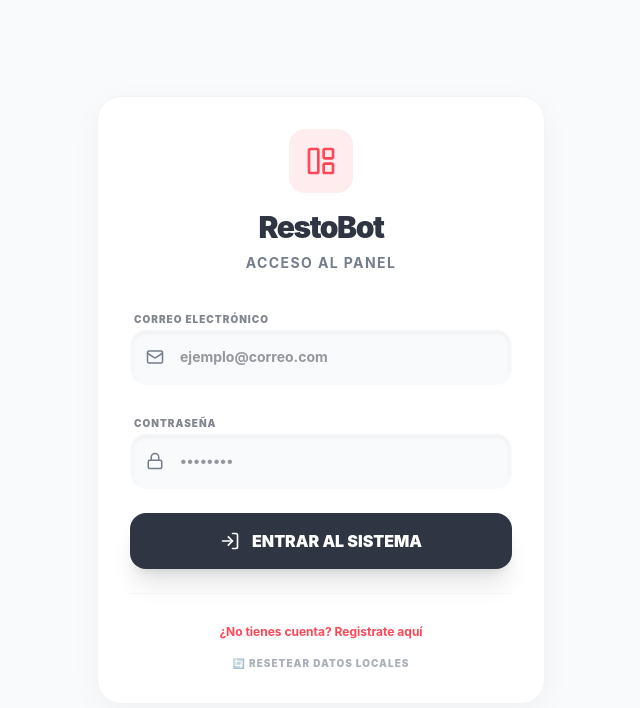
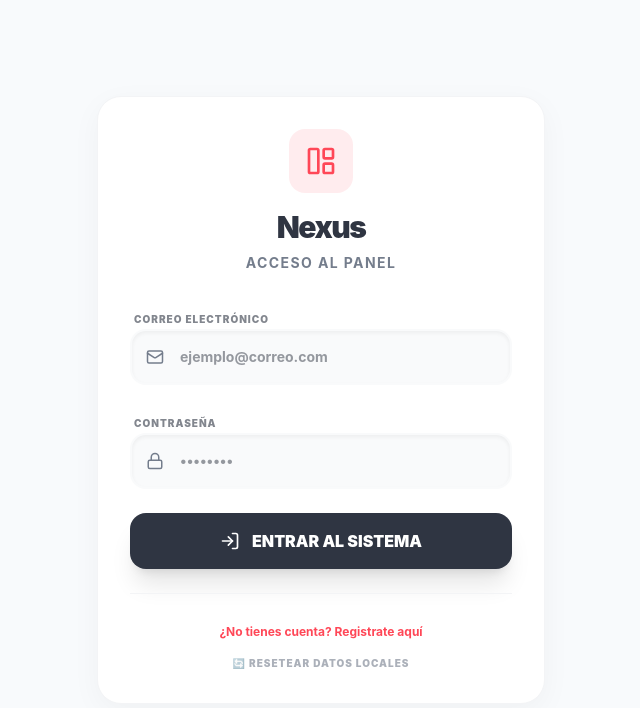
Before and after one commit to fercholink/RestoBot, a React (Vite) app in the folder dashboard/: page / in a window 1280 px wide. Shown: the top 708 px of the page, without its empty margins (319-959 px from the left). Built offline with nearby package versions, Linux system fonts and the light colour scheme; no server answers; the database is empty.

Commit message:
Rebranding: Cambio de nombre del sistema de RestoBot a Nexus en toda la plataforma

```diff
--- a/dashboard/index.html
+++ b/dashboard/index.html
@@ -4,7 +4,7 @@
     <meta charset="UTF-8" />
     <link rel="icon" type="image/svg+xml" href="/vite.svg" />
     <meta name="viewport" content="width=device-width, initial-scale=1.0" />
-    <title>dashboard</title>
+    <title>Nexus | Gestión Inteligente</title>
   </head>
   <body>
     <div id="root"></div>
--- a/dashboard/package.json
+++ b/dashboard/package.json
@@ -1,5 +1,5 @@
 {
-  "name": "dashboard",
+  "name": "nexus-dashboard",
   "private": true,
   "version": "0.0.0",
   "type": "module",
--- a/dashboard/src/components/DigitalCheckIn.jsx
+++ b/dashboard/src/components/DigitalCheckIn.jsx
@@ -320,7 +320,7 @@ const DigitalCheckIn = () => {
                                 </div>
                                 <div className="flex justify-between items-center border-b border-gray-100 pb-3">
                                     <span className="text-[10px] font-black uppercase text-gray-400">WiFi Red</span>
-                                    <span className="text-xs font-black text-primary">RestoBot_Hotel</span>
+                                    <span className="text-xs font-black text-primary">Nexus_Hotel</span>
                                 </div>
                                 <div className="flex justify-between items-center pb-1">
                                     <span className="text-[10px] font-black uppercase text-gray-400">WiFi Pass</span>
--- a/dashboard/src/components/Marketing/AdPreview.jsx
+++ b/dashboard/src/components/Marketing/AdPreview.jsx
@@ -13,14 +13,14 @@ const AdPreview = ({ data }) => {
                         <div className="w-8 h-8 rounded-full bg-gradient-to-tr from-yellow-400 to-purple-600 p-[2px]">
                             <div className="w-full h-full rounded-full bg-white p-[2px]">
                                 <img
-                                    src="https://api.dicebear.com/7.x/avataaars/svg?seed=RestoBot"
+                                    src="https://api.dicebear.com/7.x/avataaars/svg?seed=Nexus"
                                     alt="Profile"
                                     className="w-full h-full rounded-full bg-gray-100"
                                 />
                             </div>
                         </div>
                         <div>
-                            <p className="font-semibold text-xs text-gray-900">restobot_official</p>
+                            <p className="font-semibold text-xs text-gray-900">nexus_official</p>
                             <p className="text-[10px] text-gray-500 leading-none">Publicidad</p>
                         </div>
                     </div>
@@ -44,7 +44,7 @@ const AdPreview = ({ data }) => {
                     </div>
                     <p className="font-semibold text-xs mb-1">2,453 Me gusta</p>
                     <div className="text-xs text-gray-800">
-                        <span className="font-semibold mr-1">restobot_official</span>
+                        <span className="font-semibold mr-1">nexus_official</span>
                         <span className="whitespace-pre-wrap">{generatedText}</span>
                     </div>
                 </div>
@@ -59,13 +59,13 @@ const AdPreview = ({ data }) => {
                 <div className="p-3 flex items-center gap-2 mb-1">
                     <div className="w-10 h-10 rounded-full bg-gray-200 overflow-hidden">
                         <img
-                            src="https://api.dicebear.com/7.x/avataaars/svg?seed=RestoBot"
+                            src="https://api.dicebear.com/7.x/avataaars/svg?seed=Nexus"
                             alt="Profile"
                             className="w-full h-full object-cover"
                         />
                     </div>
                     <div>
-                        <h3 className="font-semibold text-gray-900 text-sm">RestoBot</h3>
+                        <h3 className="font-semibold text-gray-900 text-sm">Nexus</h3>
                         <p className="text-xs text-gray-500">Publicidad · <span className="text-gray-400">🌍</span></p>
                     </div>
                 </div>
--- a/dashboard/src/components/Marketing/CreateAdForm.jsx
+++ b/dashboard/src/components/Marketing/CreateAdForm.jsx
@@ -30,7 +30,7 @@ const CreateAdForm = () => {
             setIsGenerating(false);
             setResult({
                 imageUrl: 'https://images.unsplash.com/photo-1568901346375-23c9450c58cd?auto=format&fit=crop&w=800&q=80',
-                generatedText: `¡Descubre el sabor inigualable de nuestra ${formData.productName}! 🍔✨\n\nPerfecta para ${formData.targetAudience || 'todos los amantes de la comida'}. ¡Pídela ya! #RestoBot #${formData.platform} #Foodie`,
+                generatedText: `¡Descubre el sabor inigualable de nuestra ${formData.productName}! 🍔✨\n\nPerfecta para ${formData.targetAudience || 'todos los amantes de la comida'}. ¡Pídela ya! #Nexus #${formData.platform} #Foodie`,
                 platform: formData.platform
             });
         }, 2500);
--- a/dashboard/src/components/Sidebar.jsx
+++ b/dashboard/src/components/Sidebar.jsx
@@ -127,7 +127,7 @@ const Sidebar = ({ activeTab, setActiveTab, isCollapsed, setIsCollapsed, activeR
             {/* ... Header igual ... */}
             <div className={`p-6 border-b border-white/10 text-white flex items-center ${isCollapsed ? 'justify-center' : 'gap-2'}`}>
                 <LayoutPanelLeft className="text-primary" size={isCollapsed ? 28 : 24} />
-                {!isCollapsed && <span className="text-2xl font-black tracking-tighter">RestoBot</span>}
+                {!isCollapsed && <span className="text-2xl font-black tracking-tighter">Nexus</span>}
             </div>
 
             <div className={`p-6 border-b border-white/5 bg-white/5 ${isCollapsed ? 'flex justify-center' : ''}`}>
@@ -265,7 +265,7 @@ const Sidebar = ({ activeTab, setActiveTab, isCollapsed, setIsCollapsed, activeR
             <div className="lg:hidden fixed top-0 left-0 right-0 h-16 bg-secondary flex items-center justify-between px-6 z-40 border-b border-white/5 shadow-md">
                 <div className="flex items-center gap-2">
                     <LayoutPanelLeft className="text-primary" size={24} />
-                    <span className="text-white font-black tracking-tighter text-xl">RestoBot</span>
+                    <span className="text-white font-black tracking-tighter text-xl">Nexus</span>
                 </div>
                 <button onClick={() => setIsOpen(!isOpen)} className="text-white p-2">
                     {isOpen ? <X size={28} /> : <Menu size={28} />}
--- a/dashboard/src/components/TicketPrinter.jsx
+++ b/dashboard/src/components/TicketPrinter.jsx
@@ -160,7 +160,7 @@ const TicketPrinter = ({ order, type = 'comanda', branchName = 'BS COMUNICACIONE
                     </p>
 
                     <div className="grid grid-cols-2 gap-x-4">
-                        <div className="flex justify-between"><span>No:</span> <span className="font-bold">{order.prefix || 'RB'}-{order.id}</span></div>
+                        <div className="flex justify-between"><span>No:</span> <span className="font-bold">{order.prefix || 'NX'}-{order.id}</span></div>
                         <div className="flex justify-between"><span>FECHA:</span> <span>{new Date(order.created_at).toLocaleDateString()}</span></div>
                         <div className="flex justify-between"><span>HORA:</span> <span>{new Date(order.created_at).toLocaleTimeString([], { hour: '2-digit', minute: '2-digit' })}</span></div>
                         <div className="flex justify-between"><span>TIPO:</span> <span className="uppercase font-bold">{
@@ -394,7 +394,7 @@ const TicketPrinter = ({ order, type = 'comanda', branchName = 'BS COMUNICACIONE
 
                         <div className="text-[7px] space-y-1">
                             <p className="font-black">¡GRACIAS POR SU VISITA!</p>
-                            <p className="font-bold opacity-30">Software: RestoBot v2.0 - BS COMUNICACIONES</p>
+                            <p className="font-bold opacity-30">Software: Nexus v2.0 - BS COMUNICACIONES</p>
                             <p className="opacity-30 italic"> Montería - Colombia </p>
                         </div>
                     </div>
--- a/dashboard/src/components/UserManagement.jsx
+++ b/dashboard/src/components/UserManagement.jsx
@@ -350,8 +350,8 @@ const UserManagement = () => {
     };
 
     const sendInvite = (u) => {
-        const subject = 'Bienvenido a RestoBot – Tus Credenciales de Acceso';
-        const body = `Hola ${u.full_name},\n\nTe hemos creado una cuenta en RestoBot.\n\nUsuario: ${u.email}\nURL de acceso: ${window.location.origin}\n\nSi aún no tienes contraseña, solicita el enlace de recuperación.\n\nSaludos,\nEl equipo RestoBot`;
+        const subject = 'Bienvenido a Nexus – Tus Credenciales de Acceso';
+        const body = `Hola ${u.full_name},\n\nTe hemos creado una cuenta en Nexus.\n\nUsuario: ${u.email}\nURL de acceso: ${window.location.origin}\n\nSi aún no tienes contraseña, solicita el enlace de recuperación.\n\nSaludos,\nEl equipo Nexus`;
         window.open(`mailto:${u.email}?subject=${encodeURIComponent(subject)}&body=${encodeURIComponent(body)}`);
     };
 
--- a/dashboard/src/config/roles.js
+++ b/dashboard/src/config/roles.js
@@ -1,5 +1,5 @@
 // ============================================================
-// DEFINICIÓN MAESTRA DE ROLES Y PERMISOS — RestoBot
+// DEFINICIÓN MAESTRA DE ROLES Y PERMISOS — Nexus
 // Fuente de verdad única para toda la aplicación
 // ============================================================
 
--- a/dashboard/src/pages/LoginPage.jsx
+++ b/dashboard/src/pages/LoginPage.jsx
@@ -46,7 +46,7 @@ const LoginPage = () => {
                     <div className="bg-primary/10 w-16 h-16 rounded-2xl flex items-center justify-center mx-auto mb-4">
                         <LayoutPanelLeft size={32} className="text-primary" />
                     </div>
-                    <h1 className="text-3xl font-black text-secondary tracking-tighter">RestoBot</h1>
+                    <h1 className="text-3xl font-black text-secondary tracking-tighter">Nexus</h1>
                     <p className="text-accent font-bold text-sm uppercase tracking-widest mt-2">{isLogin ? 'Acceso al Panel' : 'Crear Cuenta Nueva'}</p>
                 </div>
 
--- a/dashboard/src/services/invoiceHelper.js
+++ b/dashboard/src/services/invoiceHelper.js
@@ -212,7 +212,7 @@ export async function emitInvoiceForOrder(order) {
         const invoicePayload = {
             numbering_range_id: Number(selectedRange.id),
             reference_code: `ORD-${order.id}-${Date.now()}`,
-            observation: `Pedido #${order.id} - RestoBot POS`,
+            observation: `Pedido #${order.id} - Nexus POS`,
             payment_form: '1',
             payment_method_code: mapPaymentMethod(order.payment_method),
             customer,
```
